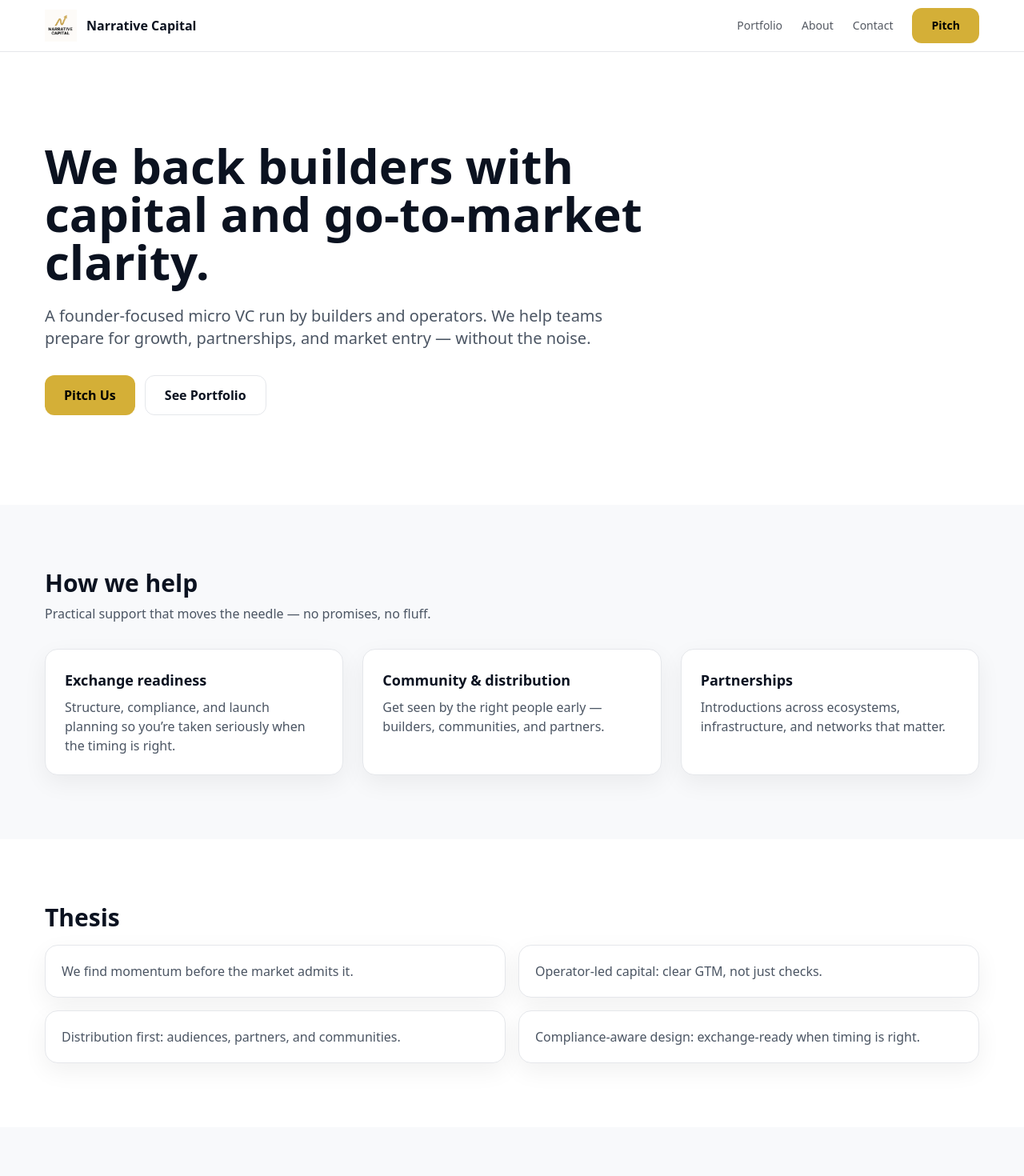
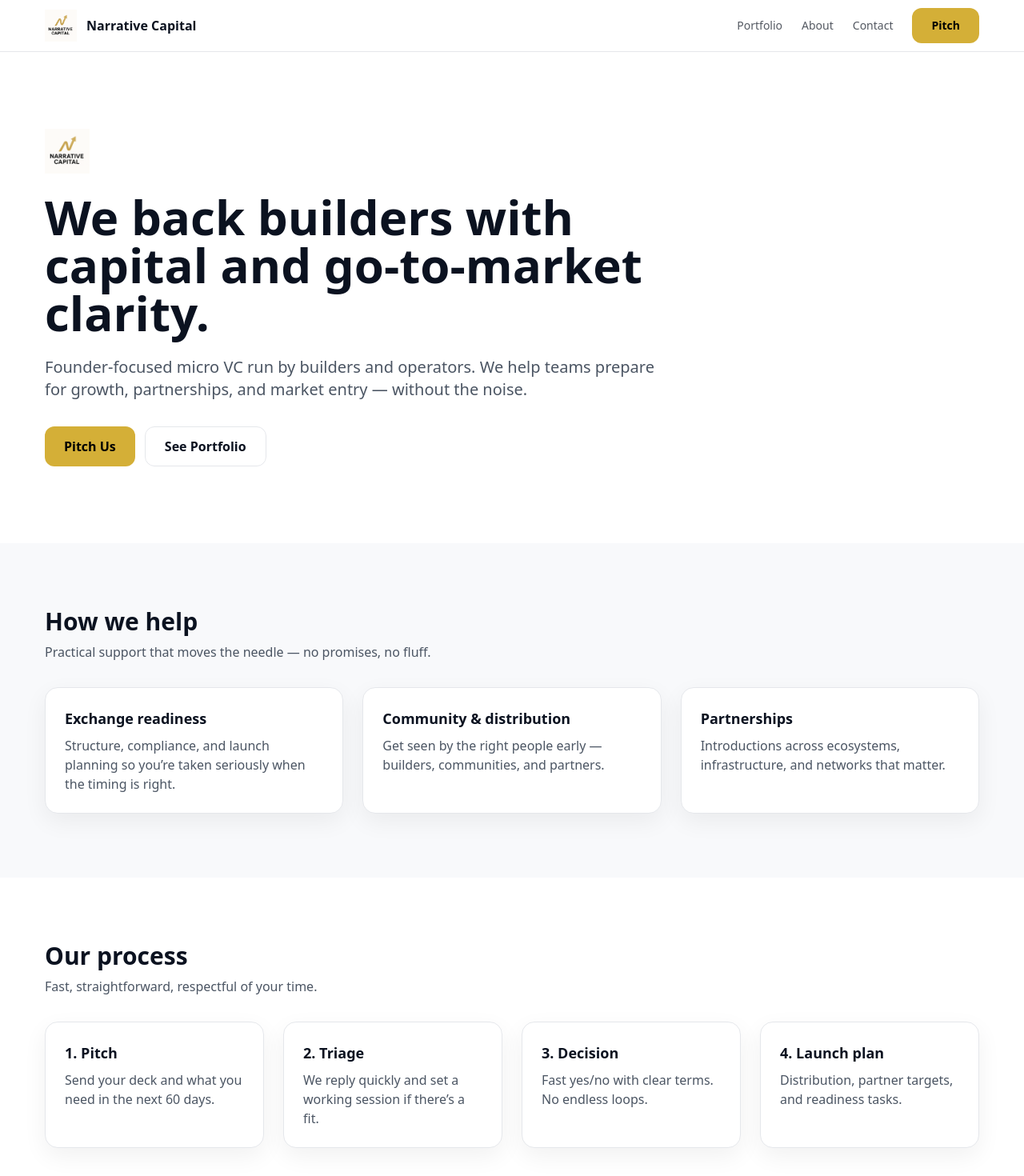
Before and after one commit to szrach/narrative-capital-site., a Next.js app: page / in a window 1280 px wide. Shown: the top 1470 px of the page at 80% size. Built offline with nearby package versions, Linux system fonts and the light colour scheme.

Commit message:
Update page.js

```diff
--- a/app/page.js
+++ b/app/page.js
@@ -1,35 +1,32 @@
 import Link from "next/link";
+import Image from "next/image";
 
-function Card({ title, body }) {
+function Card({ title, body, delay=0 }) {
   return (
-    <div className="card p-6">
-      <h3 className="text-lg font-semibold text-heading">{title}</h3>
+    <div className={`card p-6 reveal ${delay===1?'reveal-delay-1':delay===2?'reveal-delay-2':delay===3?'reveal-delay-3':''}`}>
+      <h3 className="text-lg font-semibold text-[#0B1220]">{title}</h3>
       <p className="mt-2">{body}</p>
     </div>
   );
 }
 
-export default function HomePage() {
+export default function HomePage(){
   return (
     <main>
       {/* HERO */}
       <section className="relative bg-white">
-        <div className="pointer-events-none absolute inset-0 -z-10">
-          {/* subtle gold vignette */}
-          <div className="absolute top-[-120px] right-[-120px] h-[520px] w-[520px] rounded-full"
-               style={{ background: "radial-gradient(closest-side, #F2D98A 0%, rgba(212,175,55,0.12) 35%, transparent 65%)" }} />
-        </div>
-
-        <div className="container py-20 md:py-28">
-          <div className="max-w-3xl">
-            <h1 className="h1">
-              We back builders with capital and go‑to‑market clarity.
-            </h1>
+        {/* subtle gold vignette on the right */}
+        <div className="pointer-events-none absolute top-[-120px] right-[-120px] h-[520px] w-[520px] rounded-full gold-vignette -z-10" />
+        <div className="container py-18 md:py-24">
+          <div className="max-w-3xl reveal">
+            {/* keep logo small but crisp */}
+            <Image src="/logo-white.png" alt="Narrative Capital" width={56} height={56} className="mb-6" priority />
+            <h1 className="h1">We back builders with capital and go‑to‑market clarity.</h1>
             <p className="lead mt-6">
-              A founder‑focused micro VC run by builders and operators. We help teams prepare for growth,
+              Founder‑focused micro VC run by builders and operators. We help teams prepare for growth,
               partnerships, and market entry — without the noise.
             </p>
-            <div className="mt-8 flex flex-wrap gap-3">
+            <div className="mt-8 flex flex-wrap gap-3 reveal reveal-delay-1">
               <Link href="/pitch" className="btn-gold">Pitch Us</Link>
               <Link href="/portfolio" className="btn-ghost">See Portfolio</Link>
             </div>
@@ -37,14 +34,11 @@ export default function HomePage() {
         </div>
       </section>
 
-      {/* WHY US / HOW WE HELP */}
-      <section className="bg-surface">
+      {/* HOW WE HELP */}
+      <section className="bg-[#F8F9FB]">
         <div className="container py-16 md:py-20">
-          <h2 className="h2">How we help</h2>
-          <p className="mt-2">
-            Practical support that moves the needle — no promises, no fluff.
-          </p>
-
+          <h2 className="h2 reveal">How we help</h2>
+          <p className="mt-2 reveal reveal-delay-1">Practical support that moves the needle — no promises, no fluff.</p>
           <div className="mt-8 grid gap-6 md:grid-cols-3">
             <Card
               title="Exchange readiness"
@@ -53,48 +47,37 @@ export default function HomePage() {
             <Card
               title="Community & distribution"
               body="Get seen by the right people early — builders, communities, and partners."
+              delay={1}
             />
             <Card
               title="Partnerships"
               body="Introductions across ecosystems, infrastructure, and networks that matter."
+              delay={2}
             />
           </div>
         </div>
       </section>
 
-      {/* THESIS */}
+      {/* PROCESS */}
       <section className="bg-white">
         <div className="container py-16 md:py-20">
-          <h2 className="h2">Thesis</h2>
-          <ul className="mt-4 grid gap-4 md:grid-cols-2 text-body">
-            <li className="card p-5">We find momentum before the market admits it.</li>
-            <li className="card p-5">Operator‑led capital: clear GTM, not just checks.</li>
-            <li className="card p-5">Distribution first: audiences, partners, and communities.</li>
-            <li className="card p-5">Compliance‑aware design: exchange‑ready when timing is right.</li>
-          </ul>
-        </div>
-      </section>
-
-      {/* PROCESS */}
-      <section className="bg-surface">
-        <div className="container py-16 md:py-20">
-          <h2 className="h2">Our process</h2>
-          <p className="mt-2">Fast, straightforward, respectful of your time.</p>
+          <h2 className="h2 reveal">Our process</h2>
+          <p className="mt-2 reveal reveal-delay-1">Fast, straightforward, respectful of your time.</p>
           <div className="mt-8 grid gap-6 md:grid-cols-4">
             <Card title="1. Pitch" body="Send your deck and what you need in the next 60 days." />
-            <Card title="2. Triage" body="We reply quickly and set a working session if there’s a fit." />
-            <Card title="3. Decision" body="Fast yes/no with clear terms. No endless loops." />
-            <Card title="4. Launch plan" body="Distribution, partner targets, and readiness tasks." />
+            <Card title="2. Triage" body="We reply quickly and set a working session if there’s a fit." delay={1} />
+            <Card title="3. Decision" body="Fast yes/no with clear terms. No endless loops." delay={2} />
+            <Card title="4. Launch plan" body="Distribution, partner targets, and readiness tasks." delay={3} />
           </div>
         </div>
       </section>
 
       {/* CTA */}
-      <section className="bg-white">
+      <section className="bg-[#F8F9FB]">
         <div className="container py-20 text-center">
-          <h3 className="text-3xl font-semibold text-heading">Founder?</h3>
-          <p className="mt-2">We actually reply.</p>
-          <div className="mt-6">
+          <h3 className="text-3xl font-semibold text-[#0B1220] reveal">Founder?</h3>
+          <p className="mt-2 reveal reveal-delay-1">We actually reply.</p>
+          <div className="mt-6 reveal reveal-delay-2">
             <Link href="/pitch" className="btn-gold">Pitch Us</Link>
           </div>
         </div>
```
